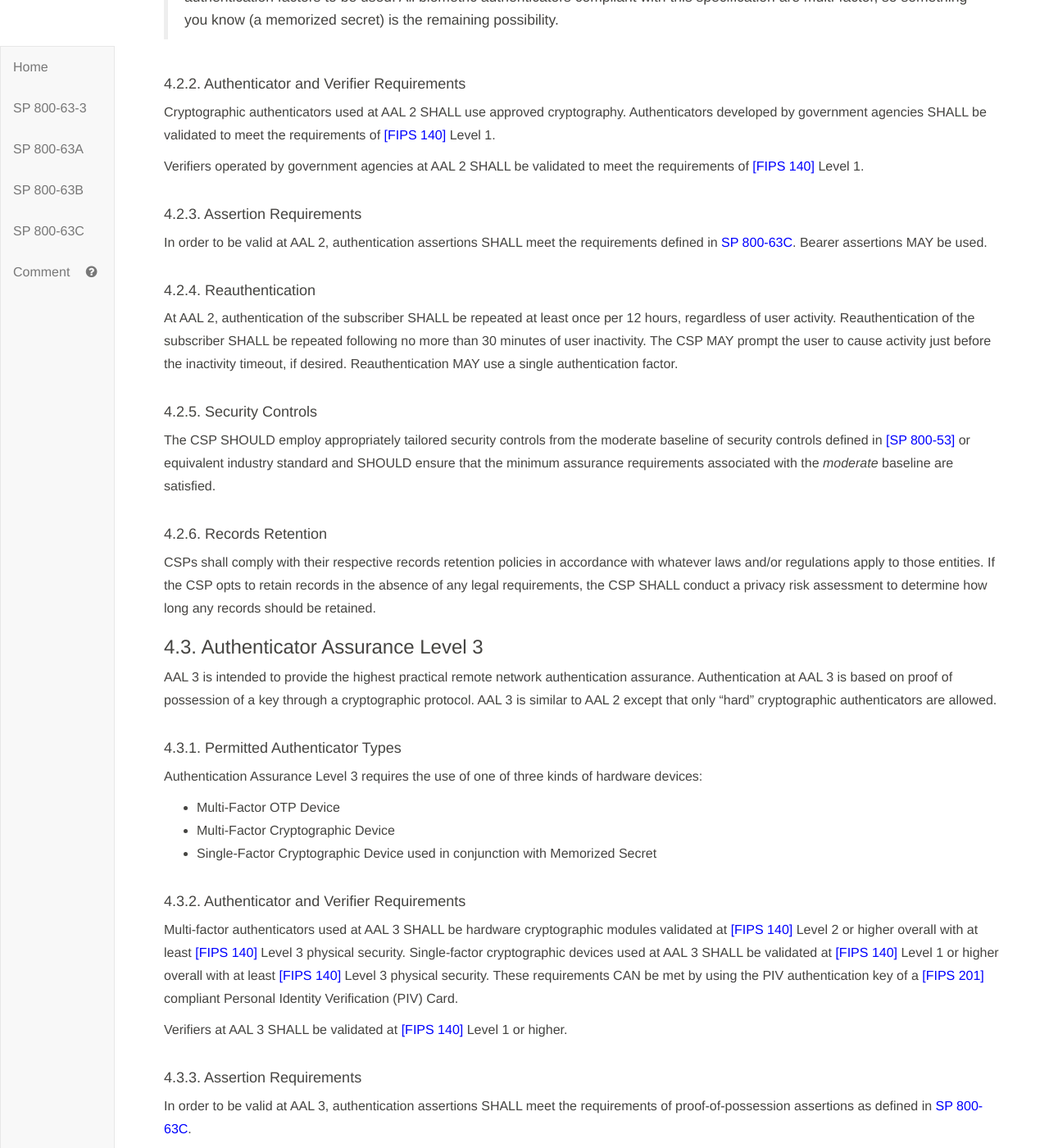
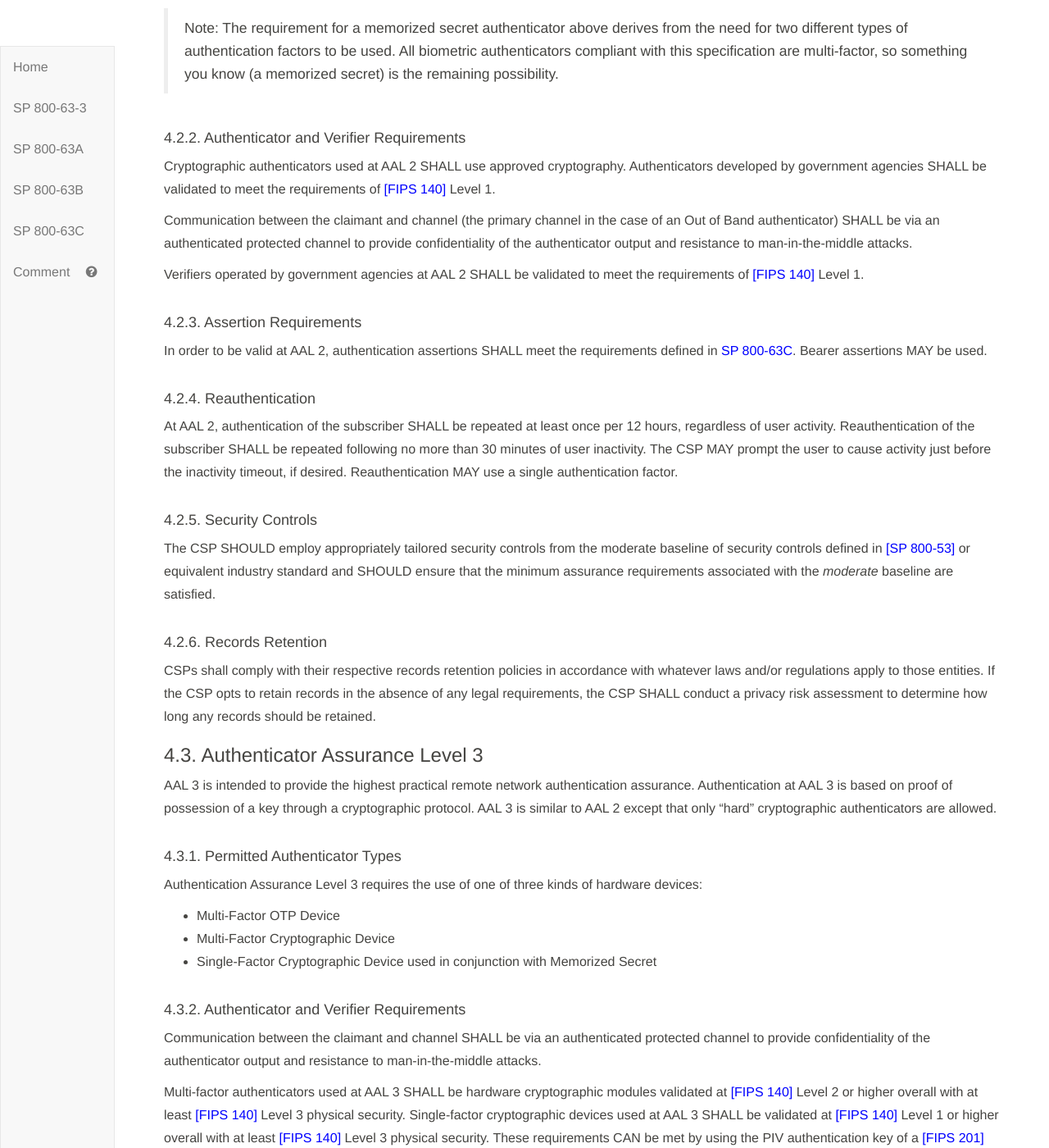
Before and after one commit to usnistgov/800-63-3, a Jekyll site: the page built from sp800-63b.md, in a window 1280 px wide and 1400 px high, scrolled down 21325 px. Shown: the whole window at 82% size. Built offline with Jekyll 4.4.1, drawn with Linux system fonts in a browser that asks for light colours; some of the changed text lies outside the part shown.

Commit message:
Add overarching requirement that primary authenticated channel must be an authenticated protected channel.

```diff
--- a/sp800-63b/sec4_aal.md
+++ b/sp800-63b/sec4_aal.md
@@ -50,6 +50,8 @@
 
 Cryptographic authenticators used at AAL 1 SHALL use approved cryptography.
 
+Communication between the claimant and channel (the primary channel in the case of an Out of Band authenticator) SHALL be via an authenticated protected channel to provide confidentiality of the authenticator output and resistance to man-in-the-middle attacks.
+
 Verifiers operated by government agencies at AAL 1 SHALL be validated to meet the requirements of [[FIPS 140]](#FIPS140-2) Level 1.
 
 #### 4.1.3. Assertion Requirements
@@ -95,6 +97,8 @@
 
 Cryptographic authenticators used at AAL 2 SHALL use approved cryptography. Authenticators developed by government agencies SHALL be validated to meet the requirements of [[FIPS 140]](#FIPS140-2) Level 1.
 
+Communication between the claimant and channel (the primary channel in the case of an Out of Band authenticator) SHALL be via an authenticated protected channel to provide confidentiality of the authenticator output and resistance to man-in-the-middle attacks.
+
 Verifiers operated by government agencies at AAL 2 SHALL be validated to meet the requirements of [[FIPS 140]](#FIPS140-2) Level 1.
 
 #### 4.2.3. Assertion Requirements
@@ -126,6 +130,8 @@
 * Single-Factor Cryptographic Device used in conjunction with Memorized Secret
 
 #### 4.3.2. Authenticator and Verifier Requirements
+
+Communication between the claimant and channel SHALL be via an authenticated protected channel to provide confidentiality of the authenticator output and resistance to man-in-the-middle attacks.
 
 Multi-factor authenticators used at AAL 3 SHALL be hardware cryptographic modules validated at [[FIPS 140]](#FIPS140-2) Level 2 or higher overall with at least [[FIPS 140]](#FIPS140-2) Level 3 physical security. Single-factor cryptographic devices used at AAL 3 SHALL be validated at [[FIPS 140]](#FIPS140-2) Level 1 or higher overall with at least [[FIPS 140]](#FIPS140-2) Level 3 physical security. These requirements CAN be met by using the PIV authentication key of a [[FIPS 201]](#FIPS201) compliant Personal Identity Verification (PIV) Card.
 
```
